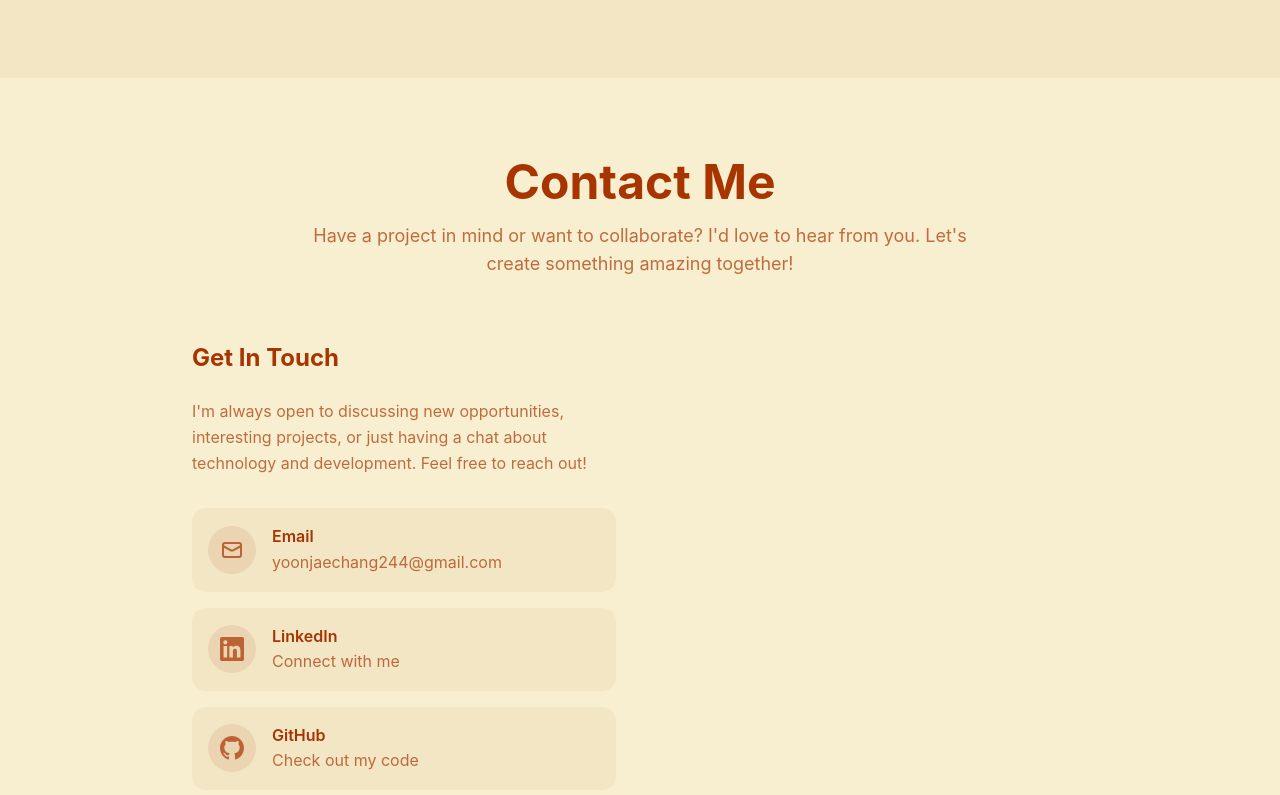
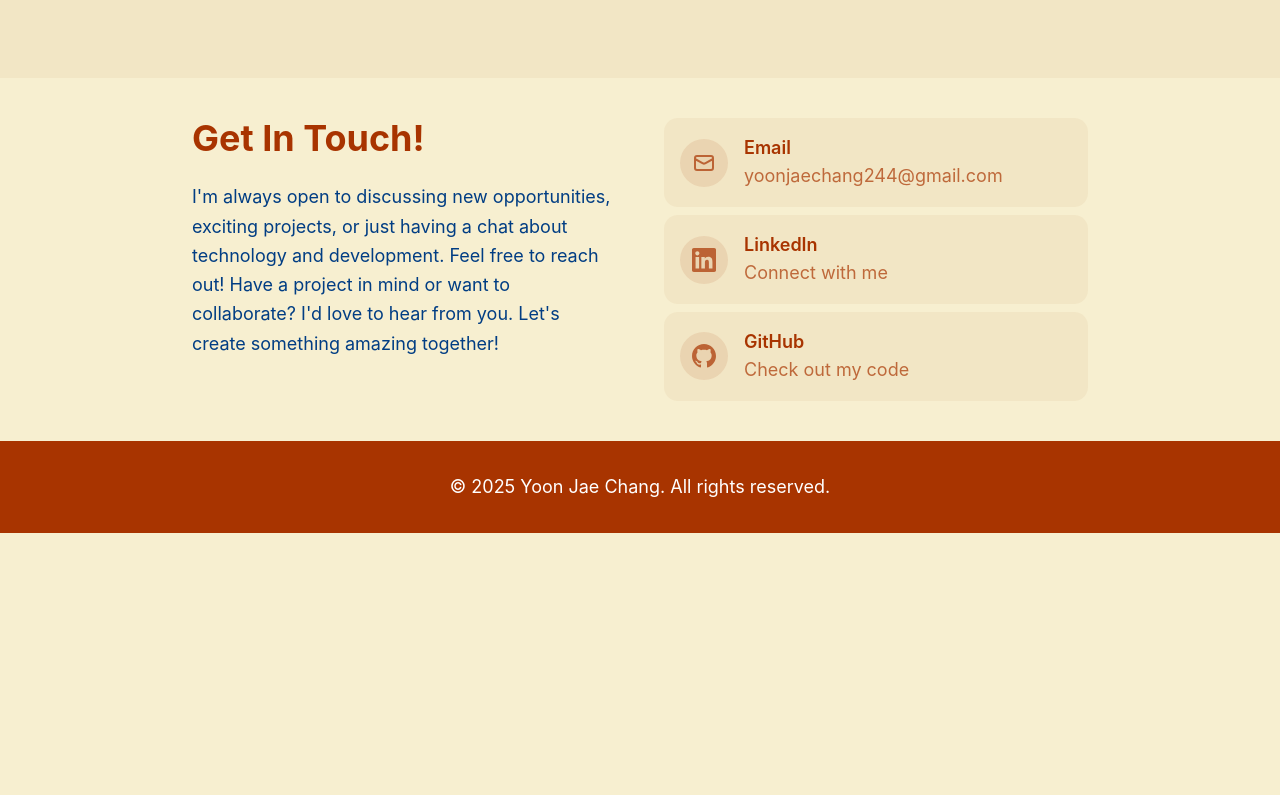
Before and after one commit to yoonjae-chang/yoonjaeChangPortfolio, a Next.js app: page / in a window 1280 px wide. Shown: the part 4325-5120 px from the top of the page. After the commit the page ends 4858 px from the top, so only its background shows below. Built offline with nearby package versions, Linux system fonts and the light colour scheme.

Commit message:
update contact section UI

```diff
--- a/src/components/Contact.tsx
+++ b/src/components/Contact.tsx
@@ -13,42 +13,37 @@ const Contact = () => {
 
 
   return (
-    <section id="contact" className="py-20 px-4 sm:px-6 lg:px-8">
+    <section id="contact" className="[@media(min-width:824px)]:py-10 py-8 px-4 sm:px-6 lg:px-8">
       <div className="max-w-4xl mx-auto">
         {/* Section Header */}
-        <div className="text-center mb-16">
+        {/* <div className="text-center [@media(min-width:824px)]:mb-16 mb-8">
           <h2 className="text-3xl sm:text-4xl lg:text-5xl font-bold mb-4">
-            Contact Me
+            Contact Me!
           </h2>
-          <p className="text-lg text-foreground/70 max-w-2xl mx-auto">
-            Have a project in mind or want to collaborate? I&apos;d love to hear from you.
-            Let&apos;s create something amazing together!
-          </p>
-        </div>
+        </div> */}
 
-        <div className="grid lg:grid-cols-2 gap-12">
+        <div className="grid [@media(min-width:824px)]:grid-cols-2 grid-cols-1 [@media(min-width:824px)]:gap-12 gap-2 [@media(min-width:824px)]:px-0 px-10">
           {/* Contact Information */}
           <div>
-            <h3 className="text-2xl font-bold mb-6">Get In Touch</h3>
-            <p className="text-foreground/70 mb-8 leading-relaxed">
-              I&apos;m always open to discussing new opportunities, interesting projects,
-              or just having a chat about technology and development. Feel free to reach out!
-            </p>
+            <h3 className="[@media(min-width:824px)]:text-4xl text-3xl font-bold [@media(min-width:824px)]:mb-6 mb-4">Get In Touch!</h3>
+            <p className=" mb-8 leading-relaxed text-primary-foreground [@media(min-width:824px)]:text-[18px] text-[16px]">
+            I&apos;m always open to discussing new opportunities, exciting projects, or just having a chat about technology and development. Feel free to reach out!
+            Have a project in mind or want to collaborate? I&apos;d love to hear from you. Let&apos;s create something amazing together!            </p>
+          </div>
 
-            {/* Contact Methods */}
-            <div className="space-y-4">
+          <div className="space-y-2">
               <a
                 href={`mailto:${personalInfo.email}`}
                 className="flex items-center gap-4 p-4 bg-foreground/5 rounded-xl hover:bg-foreground/10 transition-colors group"
               >
-                <div className="w-12 h-12 bg-foreground/10 rounded-full flex items-center justify-center group-hover:bg-foreground/20 transition-colors">
+                <div className="[@media(min-width:824px)]:w-12 [@media(min-width:824px)]:h-12 w-10 h-10 bg-foreground/10 rounded-full flex items-center justify-center group-hover:bg-foreground/20 transition-colors">
                   <svg className="w-6 h-6 text-foreground/70" fill="none" stroke="currentColor" viewBox="0 0 24 24">
                     <path strokeLinecap="round" strokeLinejoin="round" strokeWidth={2} d="M3 8l7.89 4.26a2 2 0 002.22 0L21 8M5 19h14a2 2 0 002-2V7a2 2 0 00-2-2H5a2 2 0 00-2 2v10a2 2 0 002 2z" />
                   </svg>
                 </div>
                 <div>
-                  <h4 className="font-semibold">Email</h4>
-                  <p className="text-foreground/70">{personalInfo.email}</p>
+                  <h4 className="[@media(min-width:824px)]:text-lg text-base font-semibold">Email</h4>
+                  <p className="text-foreground/70 [@media(min-width:824px)]:text-[18px] text-[16px]">{personalInfo.email}</p>
                 </div>
               </a>
 
@@ -58,14 +53,14 @@ const Contact = () => {
                 rel="noopener noreferrer"
                 className="flex items-center gap-4 p-4 bg-foreground/5 rounded-xl hover:bg-foreground/10 transition-colors group"
               >
-                <div className="w-12 h-12 bg-foreground/10 rounded-full flex items-center justify-center group-hover:bg-foreground/20 transition-colors">
+                <div className="[@media(min-width:824px)]:w-12 [@media(min-width:824px)]:h-12 w-10 h-10 bg-foreground/10 rounded-full flex items-center justify-center group-hover:bg-foreground/20 transition-colors">
                   <svg className="w-6 h-6 text-foreground/70" fill="currentColor" viewBox="0 0 24 24">
                     <path d="M20.447 20.452h-3.554v-5.569c0-1.328-.027-3.037-1.852-3.037-1.853 0-2.136 1.445-2.136 2.939v5.667H9.351V9h3.414v1.561h.046c.477-.9 1.637-1.85 3.37-1.85 3.601 0 4.267 2.37 4.267 5.455v6.286zM5.337 7.433c-1.144 0-2.063-.926-2.063-2.065 0-1.138.92-2.063 2.063-2.063 1.14 0 2.064.925 2.064 2.063 0 1.139-.925 2.065-2.064 2.065zm1.782 13.019H3.555V9h3.564v11.452zM22.225 0H1.771C.792 0 0 .774 0 1.729v20.542C0 23.227.792 24 1.771 24h20.451C23.2 24 24 23.227 24 22.271V1.729C24 .774 23.2 0 22.222 0h.003z"/>
                   </svg>
                 </div>
                 <div>
-                  <h4 className="font-semibold">LinkedIn</h4>
-                  <p className="text-foreground/70">Connect with me</p>
+                  <h4 className="[@media(min-width:824px)]:text-lg text-base font-semibold">LinkedIn</h4>
+                  <p className="text-foreground/70 [@media(min-width:824px)]:text-[18px] text-[16px]">Connect with me</p>
                 </div>
               </a>
 
@@ -75,22 +70,19 @@ const Contact = () => {
                 rel="noopener noreferrer"
                 className="flex items-center gap-4 p-4 bg-foreground/5 rounded-xl hover:bg-foreground/10 transition-colors group"
               >
-                <div className="w-12 h-12 bg-foreground/10 rounded-full flex items-center justify-center group-hover:bg-foreground/20 transition-colors">
+                <div className="[@media(min-width:824px)]:w-12 [@media(min-width:824px)]:h-12 w-10 h-10 bg-foreground/10 rounded-full flex items-center justify-center group-hover:bg-foreground/20 transition-colors">
                   <svg className="w-6 h-6 text-foreground/70" fill="currentColor" viewBox="0 0 24 24">
                     <path d="M12 0c-6.626 0-12 5.373-12 12 0 5.302 3.438 9.8 8.207 11.387.599.111.793-.261.793-.577v-2.234c-3.338.726-4.033-1.416-4.033-1.416-.546-1.387-1.333-1.756-1.333-1.756-1.089-.745.083-.729.083-.729 1.205.084 1.839 1.237 1.839 1.237 1.07 1.834 2.807 1.304 3.492.997.107-.775.418-1.305.762-1.604-2.665-.305-5.467-1.334-5.467-5.931 0-1.311.469-2.381 1.236-3.221-.124-.303-.535-1.524.117-3.176 0 0 1.008-.322 3.301 1.23.957-.266 1.983-.399 3.003-.404 1.02.005 2.047.138 3.006.404 2.291-1.552 3.297-1.23 3.297-1.23.653 1.653.242 2.874.118 3.176.77.84 1.235 1.911 1.235 3.221 0 4.609-2.807 5.624-5.479 5.921.43.372.823 1.102.823 2.222v3.293c0 .319.192.694.801.576 4.765-1.589 8.199-6.086 8.199-11.386 0-6.627-5.373-12-12-12z"/>
                   </svg>
                 </div>
                 <div>
-                  <h4 className="font-semibold">GitHub</h4>
-                  <p className="text-foreground/70">Check out my code</p>
+                  <h4 className="[@media(min-width:824px)]:text-lg text-base font-semibold">GitHub</h4>
+                  <p className="text-foreground/70 [@media(min-width:824px)]:text-[18px] text-[16px]">Check out my code</p>
                 </div>
               </a>
             </div>
           </div>
-
-          {/* Contact Form */}
         </div>
-      </div>
     </section>
   );
 };
```
